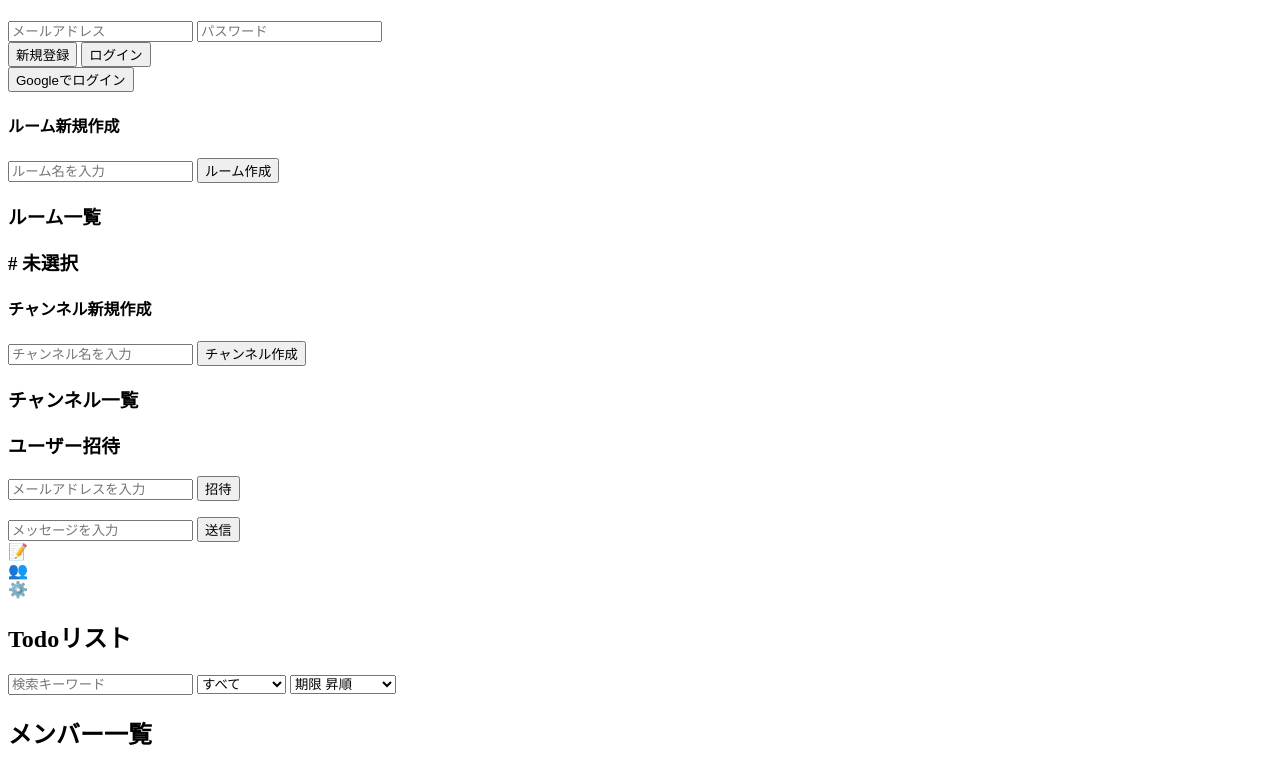
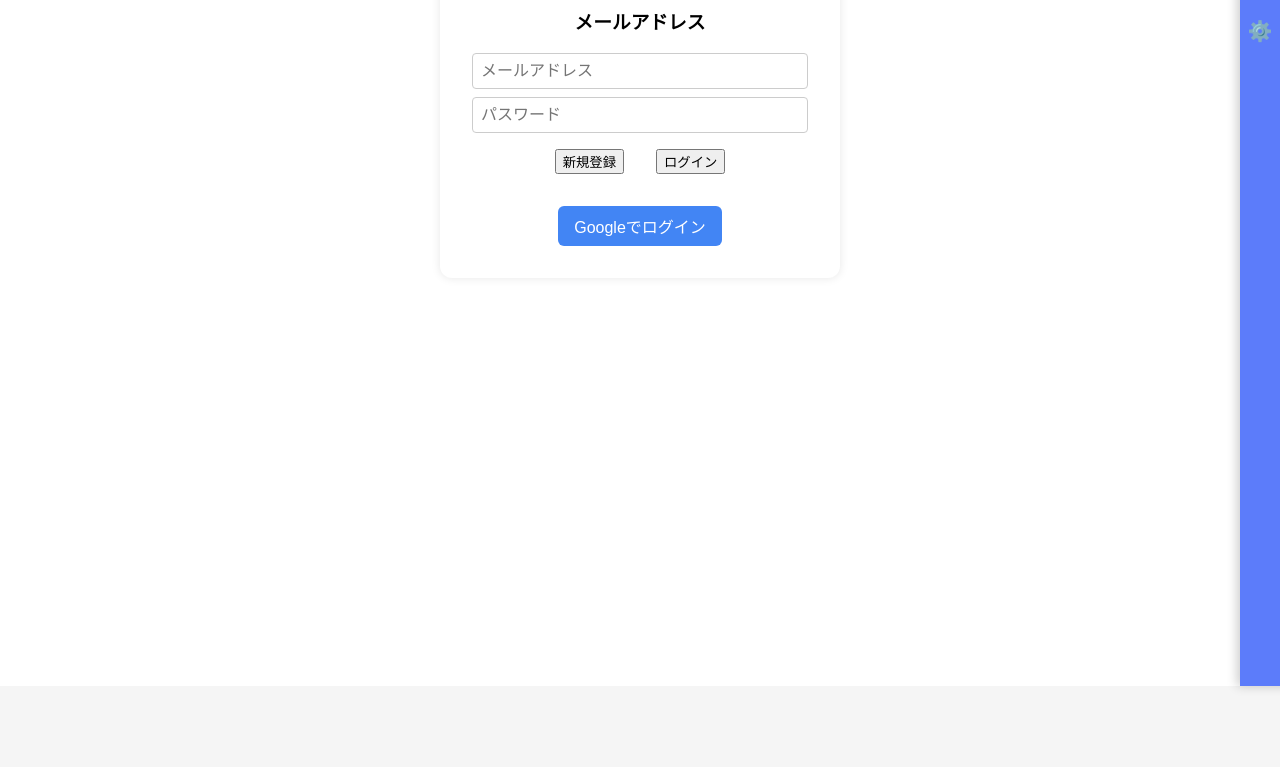
Before and after one commit to Ni-gihub/chat-todo-app, a plain HTML site: page index.html in a window 1280 px wide. Shown: the part 114-881 px from the top of the page. After the commit the page ends 800 px from the top, so only its background shows below. Drawn offline with Linux system fonts and the light colour scheme; the site is published under a folder, as on GitHub Pages, so addresses that start at the root find nothing; no server answers.

Commit message:
CSSの相対パスを修正

```diff
--- a/index.html
+++ b/index.html
@@ -3,7 +3,7 @@
 <head>
   <meta charset="UTF-8" />
   <title>ChatTodo</title>
-  <link rel="stylesheet" href="/style/common.css" />
+  <link rel="stylesheet" href="./style/common.css" />
 </head>
 <body>
 
```
